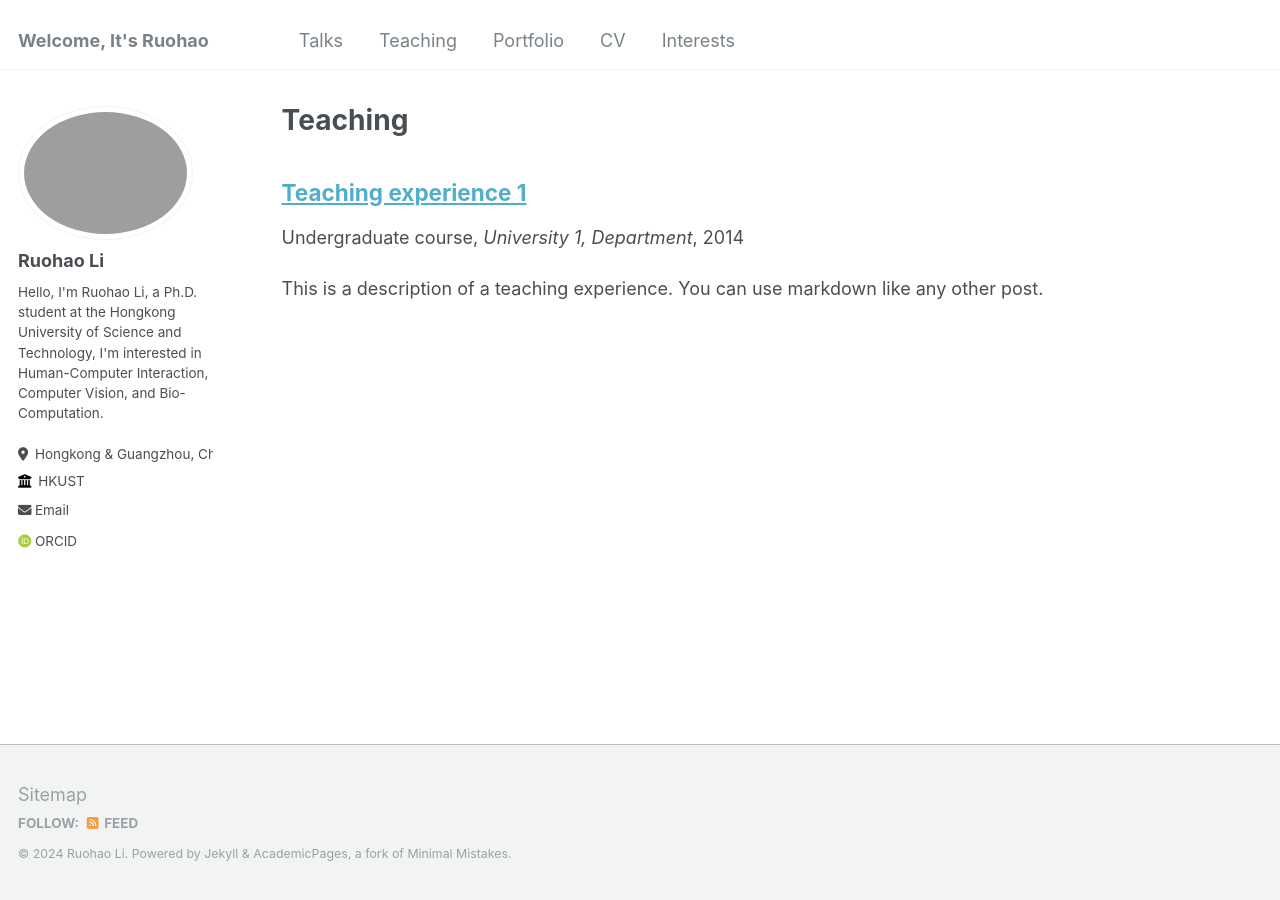
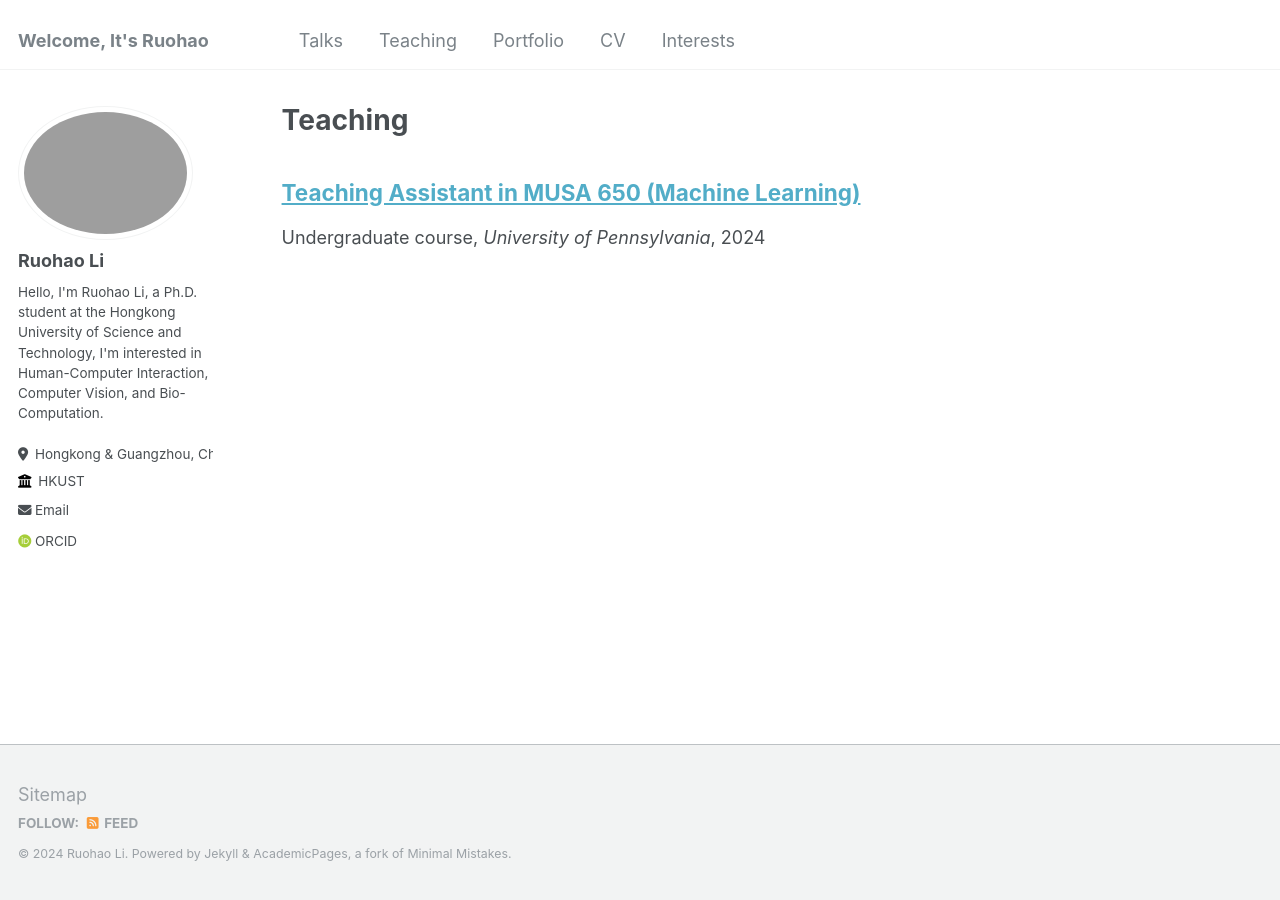
Before and after one commit to ruohaoli/ruohaoli.github.io, a Jekyll site: the page built from _pages/teaching.html, in a window 1280 px wide. Built offline with Jekyll 4.4.1, drawn with Linux system fonts in a browser that asks for light colours; some web fonts are replaced.

Commit message:
Update 2014-spring-teaching-1.md

```diff
--- a/_teaching/2014-spring-teaching-1.md
+++ b/_teaching/2014-spring-teaching-1.md
@@ -1,20 +1,9 @@
 ---
-title: "Teaching experience 1"
+title: "Teaching Assistant in MUSA 650 (Machine Learning)"
 collection: teaching
 type: "Undergraduate course"
 permalink: /teaching/2014-spring-teaching-1
-venue: "University 1, Department"
-date: 2014-01-01
-location: "City, Country"
+venue: "University of Pennsylvania"
+date: 2024-01-15
+location: "Philadelphia, USA"
 ---
-
-This is a description of a teaching experience. You can use markdown like any other post.
-
-Heading 1
-======
-
-Heading 2
-======
-
-Heading 3
-======
```
